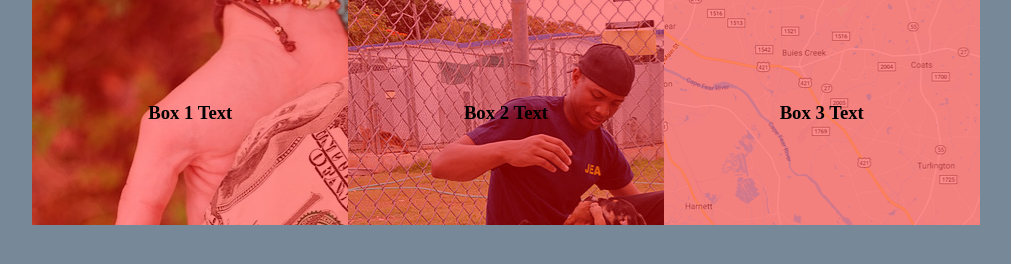
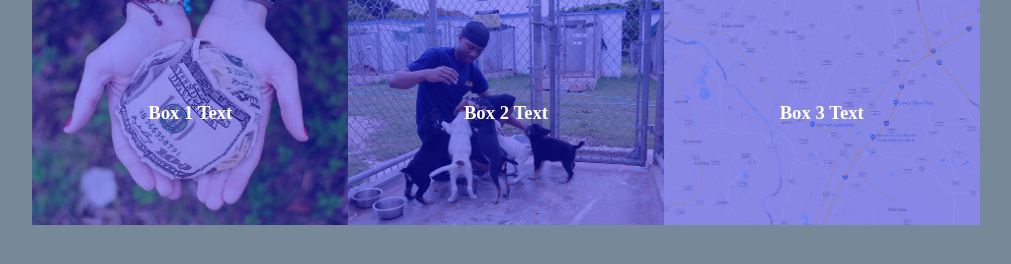
Before and after one commit to ryanurbanski/practice-page, a plain HTML site: page index.html in a window 1280 px wide. Shown: the whole page, without its empty margins (134-1145 px from the left). Drawn offline with Linux system fonts and the light colour scheme.

Commit message:
Everything working, ready to add.

```diff
--- a/style.css
+++ b/style.css
@@ -12,13 +12,18 @@ body {
     margin-right: 13%;
 }
 
+/* This is where all of my new css for section three starts!! */
 
+h3 {
+    color:white;
+}
 
 .flexbox {
     background-color: lightcoral;
     flex-direction: row;
     display: flex;
-    height: 225px;
+    /* height: 225px; */
+    height: auto;
 }
 
 .box1 {
@@ -30,10 +35,11 @@ body {
     max-width: 100%;
     background:
         linear-gradient(
-            rgba(255, 0, 0, 0.45),
-            rgba(255, 0, 0, 0.45)
+            rgba(16, 16, 231, 0.45),
+            rgba(16, 16, 231, 0.45)
         ),
         url(./starter_files/images/donate.jpg);
+    background-size: 100% 100%;
 }
 
 .box2 {
@@ -45,10 +51,11 @@ body {
     max-width: 100%;
     background:
         linear-gradient(
-            rgba(255, 0, 0, 0.45),
-            rgba(255, 0, 0, 0.45)
+            rgba(16, 16, 231, 0.45),
+            rgba(16, 16, 231, 0.45)
         ),
         url(./starter_files/images/volunteer.jpg);
+    background-size: 100% 100%;
 }
 
 .box3 {
@@ -60,8 +67,9 @@ body {
     max-width: 100%;
     background:
         linear-gradient(
-            rgba(255, 0, 0, 0.45),
-            rgba(255, 0, 0, 0.45)
+            rgba(16, 16, 231, 0.45),
+            rgba(16, 16, 231, 0.45)
         ),
         url(./starter_files/images/location.png);
+    background-size: 100% 100%;
 }
```
